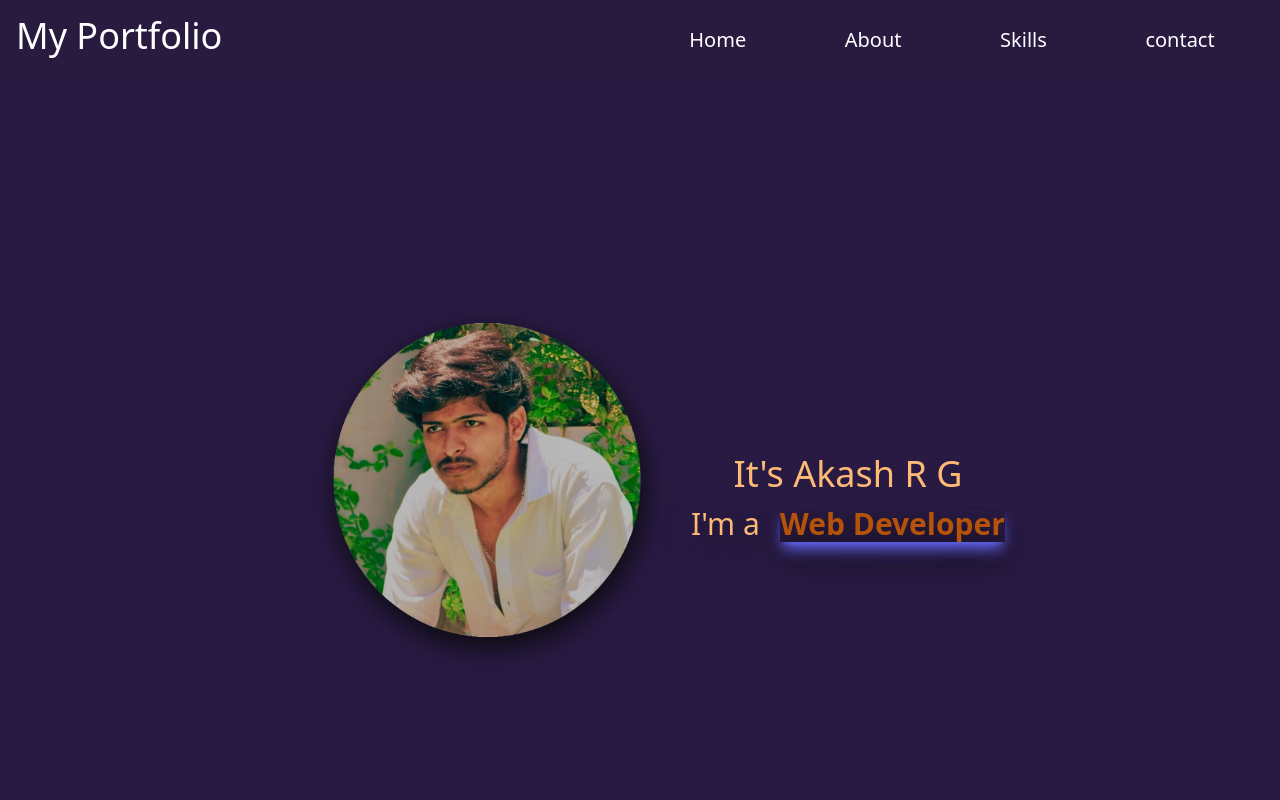
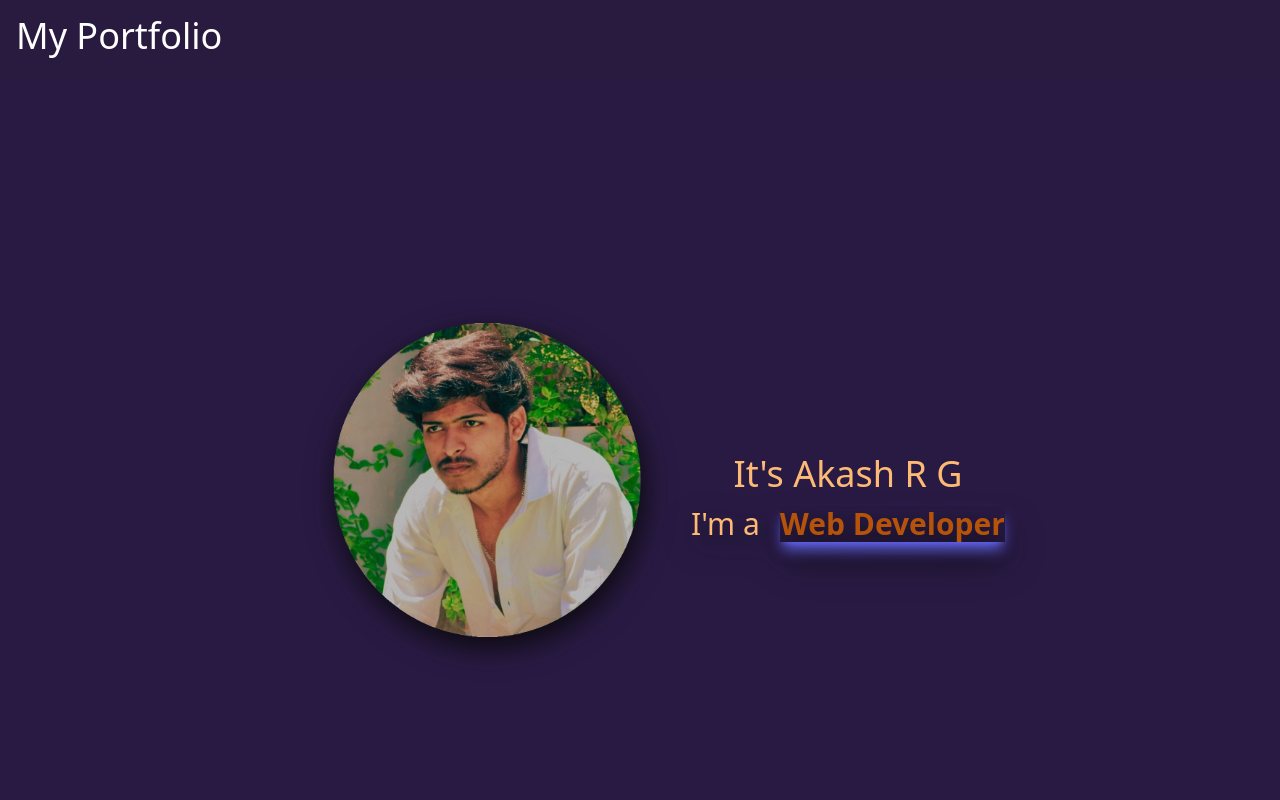
Before and after one commit to akashprinceakash/Akash_Portfolio, a React (Vite) app: page / in a window 1280 px wide. Shown: the top 800 px of the page. Built offline with nearby package versions, Linux system fonts and the light colour scheme.

Commit message:
Modified Header

```diff
--- a/src/components/Header.jsx
+++ b/src/components/Header.jsx
@@ -1,7 +1,7 @@
 import React, { useState } from 'react';
 
 export default function Header(){
-  const [istoggle , settoggle]= useState(true);
+  const [istoggle , settoggle]= useState(false);
     const handletoggle=()=>{
       settoggle(!istoggle)
     }
```
